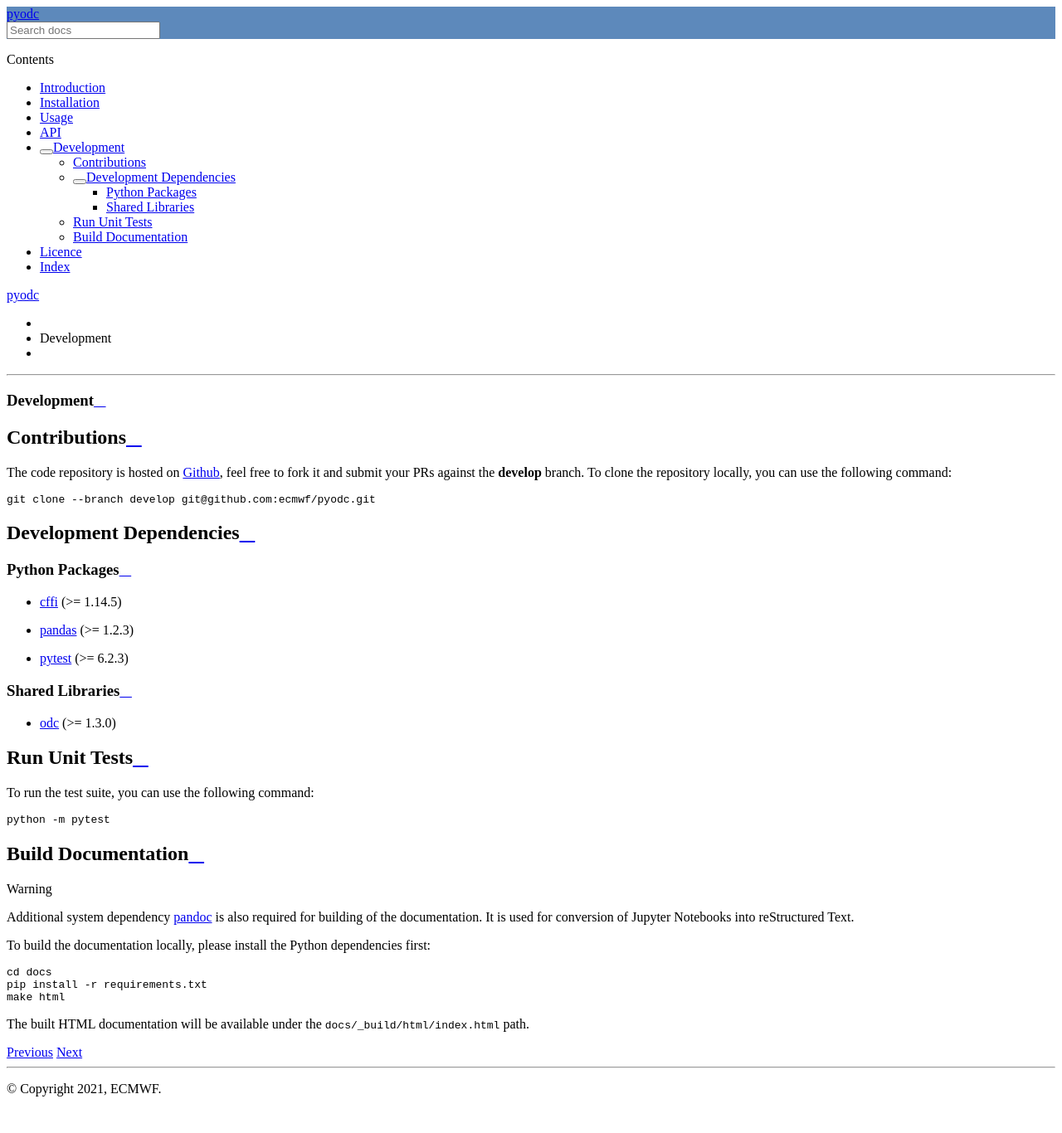
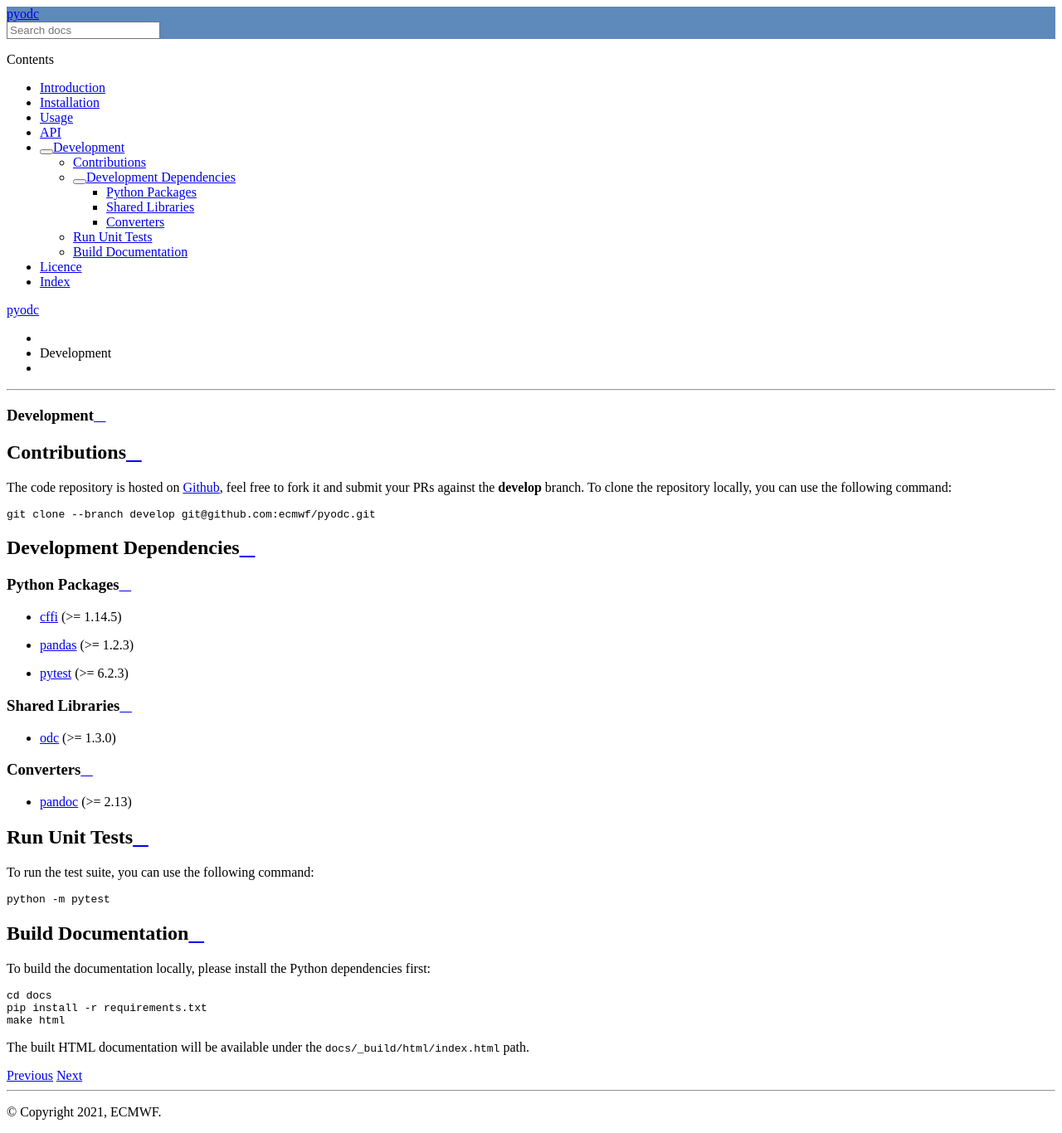
Before and after one commit to ecmwf/pyodc, a Sphinx documentation site: the page built from docs/content/development.rst, in a window 1280 px wide. Shown: the whole page at 83% size. Built offline with Sphinx 7.4.7 and the Read the Docs theme 2.0.0, drawn with Linux system fonts in a browser that asks for light colours; before the commit the page ends 1338 px from its top, so only the background shows below that.

Commit message:
Improved documentation.

```diff
--- a/docs/content/api.rst
+++ b/docs/content/api.rst
@@ -1,7 +1,7 @@
+.. index:: API, module
+
 API
 ===
-
-.. index:: API, module
 
 pyodc
 -----
--- a/docs/content/development.rst
+++ b/docs/content/development.rst
@@ -1,10 +1,10 @@
 Development
 ===========
 
+.. index:: Github
+
 Contributions
 -------------
-
-.. index:: Github
 
 The code repository is hosted on `Github`_, feel free to fork it and submit your PRs against the **develop** branch. To clone the repository locally, you can use the following command:
 
@@ -32,10 +32,16 @@ Shared Libraries
 * `odc`_ (>= 1.3.0)
 
 
+Converters
+^^^^^^^^^^
+
+* `pandoc`_ (>= 2.13)
+
+
+.. index:: Unit Tests
+
 Run Unit Tests
 --------------
-
-.. index:: Unit Tests
 
 To run the test suite, you can use the following command:
 
@@ -46,12 +52,6 @@ To run the test suite, you can use the following command:
 
 Build Documentation
 -------------------
-
-.. index:: Dependencies; Documentation
-
-.. warning::
-
-   Additional system dependency `pandoc`_ is also required for building of the documentation. It is used for conversion of Jupyter Notebooks into reStructured Text.
 
 To build the documentation locally, please install the Python dependencies first:
 
--- a/docs/content/licence.rst
+++ b/docs/content/licence.rst
@@ -1,7 +1,7 @@
+.. index:: Licence
+
 Licence
 =======
-
-.. index:: Licence
 
 This software is licensed under the terms of the Apache Licence Version 2.0 which can be obtained at http://www.apache.org/licenses/LICENSE-2.0.
 
--- a/docs/content/usage.rst
+++ b/docs/content/usage.rst
@@ -1,7 +1,7 @@
+.. index:: Usage
+
 Usage
 =====
-
-.. index:: Usage
 
 .. toctree::
    :maxdepth: 2
```
Also changed, not shown: README.md (+7 -5 lines), docs/content/installation.rst (+13 -13 lines), docs/content/introduction.rst (+5 -5 lines).
